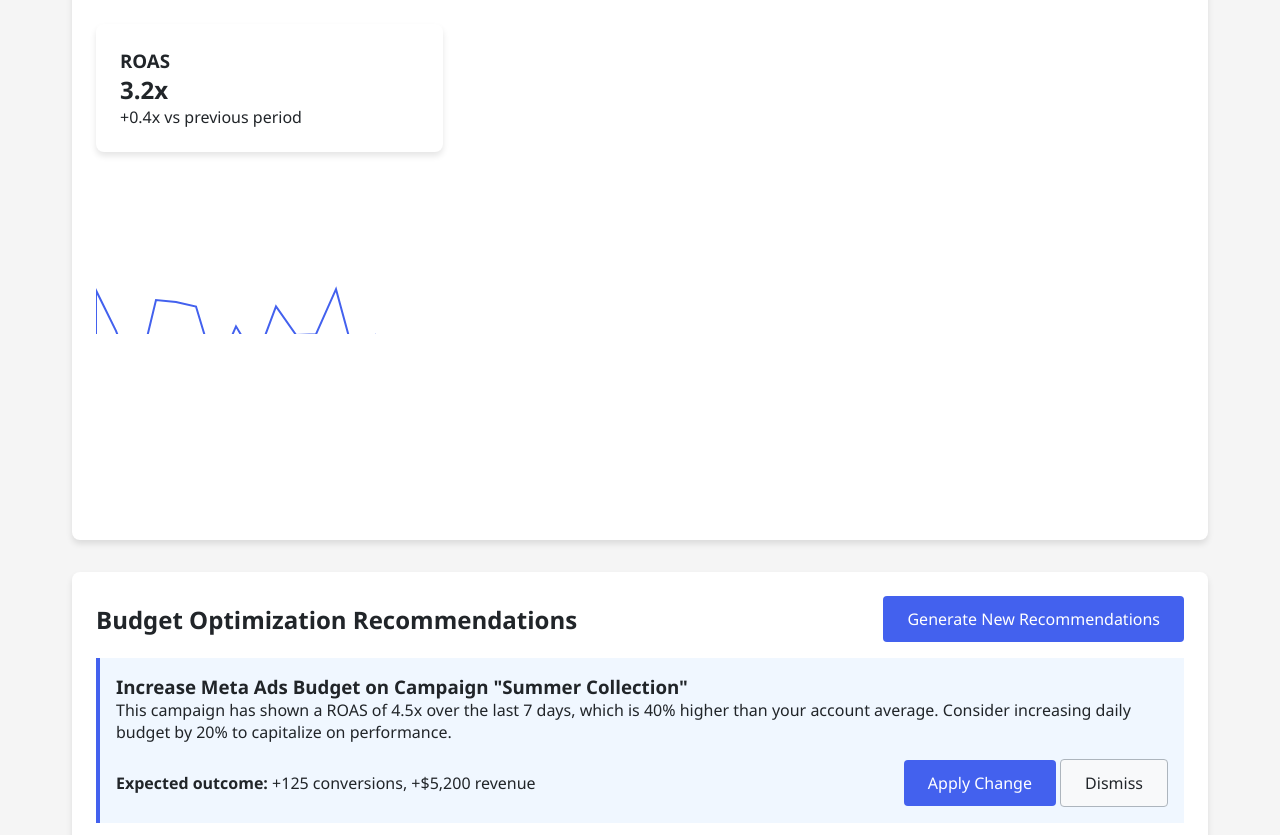
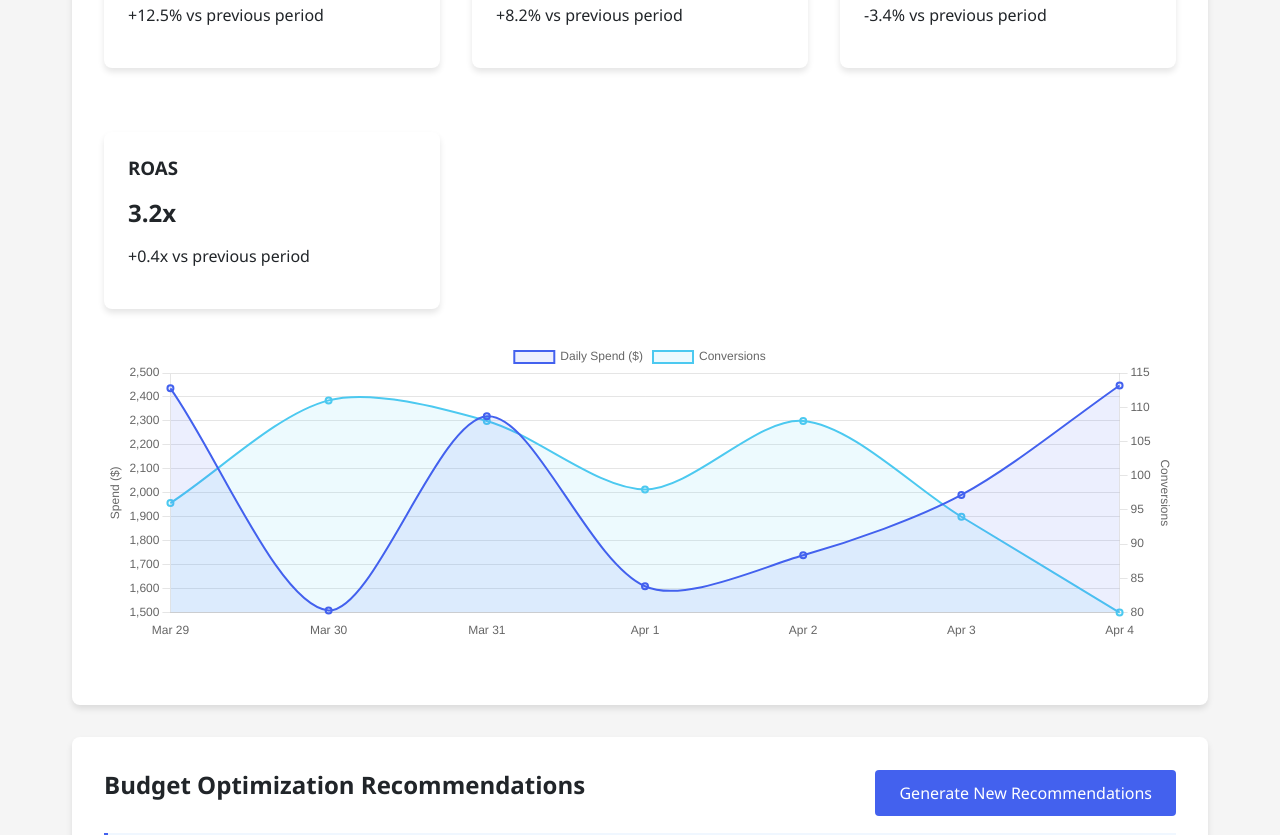
Before and after one commit to Nas-matutto/git_reporting, a plain HTML site: page index.html in a window 1280 px wide. Shown: the part 765-1600 px from the top of the page. Drawn offline with nearby package versions, Linux system fonts and the light colour scheme.

Commit message:
fixed graph and design

```diff
--- a/index.html
+++ b/index.html
@@ -82,6 +82,11 @@
                     <div class="card">
                         <h3>TikTok Ads</h3>
                         <p>Connect TikTok For Business accounts</p>
+                        <button>Connect</button>
+                    </div>
+                    <div class="card">
+                        <h3>Snapchat Ads</h3>
+                        <p>Connect Snapchat For Business accounts</p>
                         <button>Connect</button>
                     </div>
                 </div>
@@ -246,6 +251,7 @@
                     <option>Google Ads</option>
                     <option>LinkedIn Ads</option>
                     <option>TikTok Ads</option>
+                    <option>Snapchat Ads</option>
                 </select>
             </div>
 
@@ -269,7 +275,7 @@
             </div>
         </div>
     </div>
-
+    <script src="https://cdn.jsdelivr.net/npm/chart.js"></script>
     <script src="script.js"></script>
 </body>
 </html>
--- a/script.js
+++ b/script.js
@@ -42,25 +42,110 @@ window.addEventListener('click', (event) => {
     }
 });
 
-// Simulate data for the chart
+// Chart Data
 document.addEventListener('DOMContentLoaded', function() {
-    // Mock function for chart - in a real app we'd use a library like Chart.js
+    // Get the chart canvas
     const chartCanvas = document.getElementById('performance-chart');
-    const ctx = chartCanvas.getContext('2d');
 
-    // Draw a simple placeholder chart
-    ctx.beginPath();
-    ctx.moveTo(0, 250);
+    // Sample data for the past 7 days
+    const dates = [];
+    const spendData = [];
+    const conversionsData = [];
 
-    // Draw a random line chart
-    for (let i = 0; i < chartCanvas.width; i += 20) {
-        const height = Math.random() * 100 + 100;
-        ctx.lineTo(i, 300 - height);
+    // Generate dates for the last 7 days
+    for (let i = 6; i >= 0; i--) {
+        const date = new Date();
+        date.setDate(date.getDate() - i);
+        dates.push(date.toLocaleDateString('en-US', { month: 'short', day: 'numeric' }));
+
+        // Generate random data
+        spendData.push(Math.floor(Math.random() * 1000) + 1500);
+        conversionsData.push(Math.floor(Math.random() * 50) + 70);
     }
 
-    ctx.strokeStyle = '#4361ee';
-    ctx.lineWidth = 2;
-    ctx.stroke();
+    // Create the chart
+    new Chart(chartCanvas, {
+        type: 'line',
+        data: {
+            labels: dates,
+            datasets: [
+                {
+                    label: 'Daily Spend ($)',
+                    data: spendData,
+                    borderColor: '#4361ee',
+                    backgroundColor: 'rgba(67, 97, 238, 0.1)',
+                    borderWidth: 2,
+                    fill: true,
+                    tension: 0.3,
+                    yAxisID: 'y'
+                },
+                {
+                    label: 'Conversions',
+                    data: conversionsData,
+                    borderColor: '#4cc9f0',
+                    backgroundColor: 'rgba(76, 201, 240, 0.1)',
+                    borderWidth: 2,
+                    fill: true,
+                    tension: 0.3,
+                    yAxisID: 'y1'
+                }
+            ]
+        },
+        options: {
+            responsive: true,
+            maintainAspectRatio: false,
+            interaction: {
+                mode: 'index',
+                intersect: false,
+            },
+            scales: {
+                x: {
+                    grid: {
+                        display: false
+                    }
+                },
+                y: {
+                    type: 'linear',
+                    display: true,
+                    position: 'left',
+                    title: {
+                        display: true,
+                        text: 'Spend ($)'
+                    }
+                },
+                y1: {
+                    type: 'linear',
+                    display: true,
+                    position: 'right',
+                    title: {
+                        display: true,
+                        text: 'Conversions'
+                    },
+                    grid: {
+                        drawOnChartArea: false
+                    }
+                }
+            },
+            plugins: {
+                tooltip: {
+                    callbacks: {
+                        label: function(context) {
+                            let label = context.dataset.label || '';
+                            if (label) {
+                                label += ': ';
+                            }
+                            if (context.dataset.label === 'Daily Spend ($)') {
+                                label += '$' + context.parsed.y.toFixed(2);
+                            } else {
+                                label += context.parsed.y;
+                            }
+                            return label;
+                        }
+                    }
+                }
+            }
+        }
+    });
 
     // Generate recommendations button functionality
     document.getElementById('generate-recommendations').addEventListener('click', function() {
--- a/style.css
+++ b/style.css
@@ -185,3 +185,62 @@ table th {
 .mb-4 {
     margin-bottom: 1rem;
 }
+
+/* Increase card padding */
+.card {
+    background-color: white;
+    border-radius: var(--border-radius);
+    box-shadow: 0 4px 6px rgba(0, 0, 0, 0.1);
+    padding: 2rem;  /* Increased from 1.5rem */
+    margin-bottom: 2rem;
+}
+
+/* Add spacing to text elements */
+p {
+    margin-bottom: 1rem;
+    line-height: 1.6;  /* Improved line height */
+}
+
+h2, h3, h4 {
+    margin-bottom: 1rem;
+    line-height: 1.3;
+}
+
+/* Improve spacing in table cells */
+table th, table td {
+    padding: 1rem;  /* Increased from 0.75rem */
+    text-align: left;
+    border-bottom: 1px solid #e9ecef;
+    line-height: 1.5;
+}
+
+/* Improve spacing inside grid cards */
+.grid .card {
+    padding: 1.5rem;  /* Slightly smaller padding for grid cards */
+}
+
+/* Add more space between grid items */
+.grid {
+    display: grid;
+    grid-template-columns: repeat(auto-fit, minmax(300px, 1fr));
+    gap: 2rem;  /* Increased from 1.5rem */
+}
+
+/* Add more space to form elements */
+.form-group {
+    margin-bottom: 1.5rem;  /* Increased from 1rem */
+}
+
+/* Improve spacing in recommendations */
+.recommendations {
+    background-color: #f0f7ff;
+    border-left: 4px solid var(--primary);
+    padding: 1.5rem;  /* Increased from 1rem */
+    margin-bottom: 1.5rem;  /* Increased from 1rem */
+    line-height: 1.6;
+}
+
+/* Add spacing after headings in recommendations */
+.recommendations h3 {
+    margin-bottom: 1rem;
+}
```
